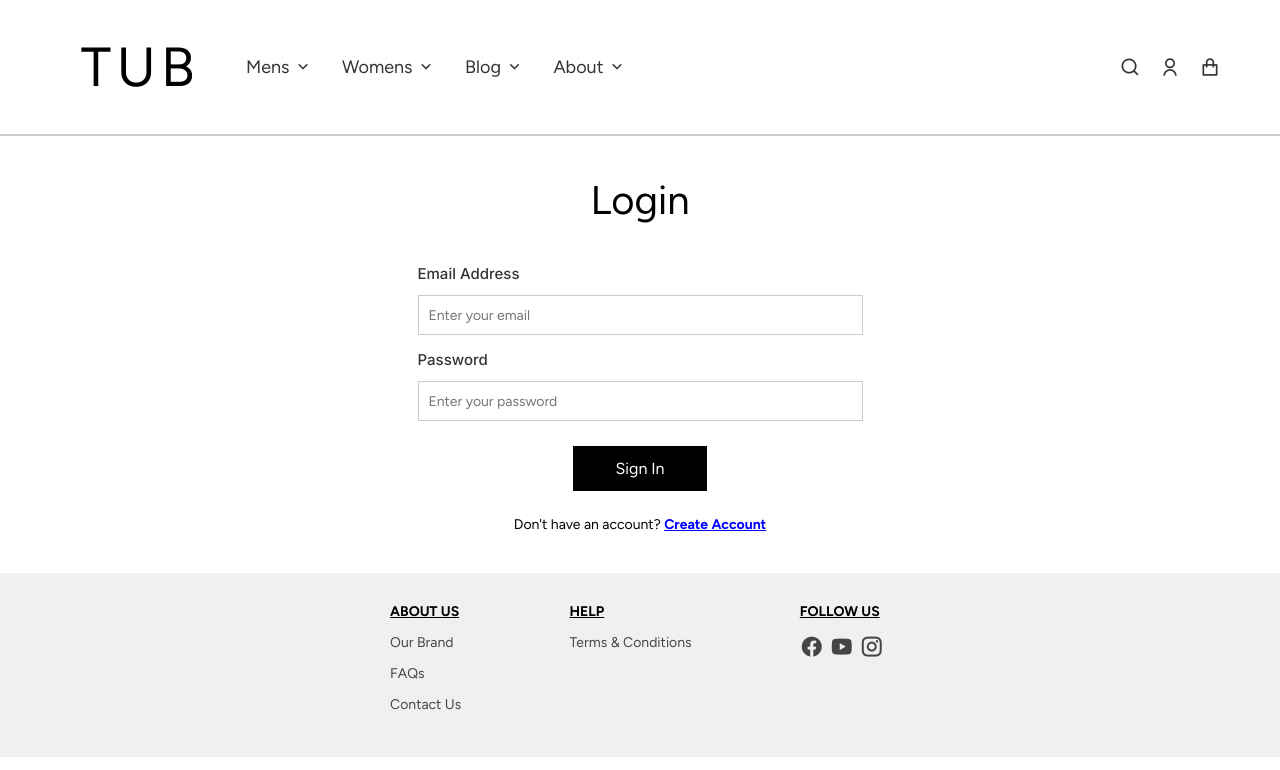
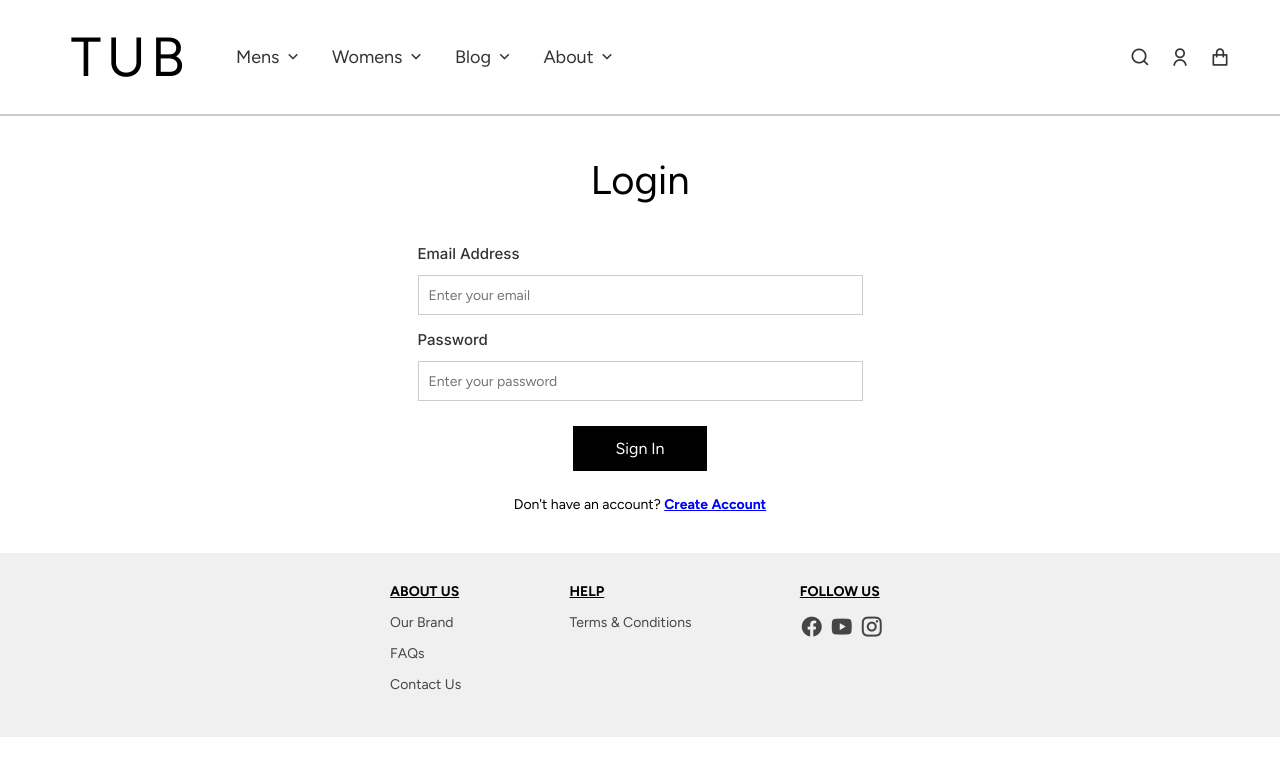
Before and after one commit to yccccc12/Web_Application, a PHP site: page /user/login.php in a window 1280 px wide. Shown: the top 770 px of the page. Run offline with PHP 8.4, Linux system fonts and the light colour scheme.

Commit message:
Restructure Design

```diff
--- a/includes/header.php
+++ b/includes/header.php
@@ -41,8 +41,8 @@
         </ul>
 
         <div class="nav-icons">
-            <a href="/Web_Application/user/login.php"><i class="ri-search-line"></i></a>
-            <i class="ri-user-line"></i>
+            <i class="ri-search-line"></i>
+            <a href="/Web_Application/user/login.php"><i class="ri-user-line"></i></a>
             <i class="ri-shopping-bag-line"></i>
         </div>
     </nav>
--- a/style/signUpStyle.css
+++ b/style/login-signUpStyle.css
@@ -4,63 +4,79 @@
     box-sizing: border-box;
     font-family: 'Figtree', sans-serif;
 }
-#signUp{
+
+/*============== Login Page and Sign Up Page ================ */
+.authentication-heading{
+    margin: 40px 0 40px;
     color: #000;
     text-align: center;
-    font-family: 'Figtree', sans-serif;
     font-size: 40px;
     font-style: normal;
     font-weight: 400;
-    line-height: 150%;
-    margin-bottom: 20px;
 }
-.BigContainer {
-    width: 400px; /* Adjust width as needed */
-    margin: 0 auto; /* Centers horizontally */
-    position: absolute;
-    top: 50%;
-    left: 50%;
-    transform: translate(-50%, -50%); /* Centers vertically */
+
+.form-container {
+    width: auto; /* Adjust width as needed */
+    max-width: 445px;
+    margin: 35px auto 40px;
     display: flex;
     flex-direction: column;
     align-items: center; /* Aligns content to center */
     text-align: center; /* Ensures text alignment */
     gap: 15px; /* Adds space between elements */
-    margin-top: 40px;
+    height: auto;
 }
 
-.FNameContainer, .LNameContainer,.EmailContainer,.PasswordContainer{
+.form-field {
     width: 100%;
     display: flex;
     flex-direction: column;
     align-items: flex-start; /* Keeps labels aligned left */
 }
-.FNameContainer h2, .LNameContainer h2,.EmailContainer h2, .PasswordContainer h2 {
-    font-size: 16px;
-    font-weight: bold;
-    margin-bottom: 5px;
+
+.form-field p {
+    font-family: Inter;
+    font-size: 15px;
+    font-weight: 500;
+    margin-bottom: 12px;
+    color: #333;
 }
+
 input {
-    font-family: 'Figtree', sans-serif;
     width: 100%;
     height: 40px;
     padding: 10px;
     border: 1px solid #ccc;
-    border-radius: 5px;
     font-size: 14px;
 }
+
 button {
-    font-family: 'Figtree', sans-serif;
-    width: 50%;
+    margin-top: 10px;
+    width: 30%;
     height: 45px;
     background-color: black;
     color: white;
     border: none;
-    border-radius: 5px;
     font-size: 16px;
     cursor: pointer;
+    transition: 0.3s ease;
 }
 
 button:hover {
     background-color: #333;
 }
+
+.create-account {
+    margin-top: 10px;
+    font-size: 14px;
+    text-align: center;
+}
+
+.create-account a {
+    color: blue;
+    font-weight: bold;
+}
+
+.create-account a:hover {
+    text-decoration: underline;
+}
--- a/style/loginStyle.css
+++ /dev/null
@@ -1,82 +0,0 @@
-* {
-    margin: 0;
-    padding: 0;
-    box-sizing: border-box;
-    font-family: 'Figtree', sans-serif;
-}
-
-#login{
-    margin: 40px 0 40px;
-    color: #000;
-    text-align: center;
-    font-family: 'Figtree', sans-serif;
-    font-size: 40px;
-    font-style: normal;
-    font-weight: 400;
-}
-
-.BigContainer {
-    width: auto; /* Adjust width as needed */
-    max-width: 445px;
-    margin: 35px auto 40px;
-    display: flex;
-    flex-direction: column;
-    align-items: center; /* Aligns content to center */
-    text-align: center; /* Ensures text alignment */
-    gap: 15px; /* Adds space between elements */
-    height: auto;
-}
-
-.container {
-    width: 100%;
-    display: flex;
-    flex-direction: column;
-    align-items: flex-start; /* Keeps labels aligned left */
-}
-
-.container p {
-    font-family: Inter;
-    font-size: 15px;
-    font-weight: 500;
-    margin-bottom: 12px;
-    color: #333;
-}
-
-input {
-    width: 100%;
-    height: 40px;
-    padding: 10px;
-    border: 1px solid #ccc;
-    font-size: 14px;
-}
-
-button {
-    margin-top: 10px;
-    width: 30%;
-    height: 45px;
-    background-color: black;
-    color: white;
-    border: none;
-    font-size: 16px;
-    cursor: pointer;
-    transition: 0.3s ease;
-}
-
-button:hover {
-    background-color: #333;
-}
-
-.create-account {
-    margin-top: 10px;
-    font-size: 14px;
-    text-align: center;
-}
-
-.create-account a {
-    color: blue;
-    font-weight: bold;
-}
-
-.create-account a:hover {
-    text-decoration: underline;
-}
--- a/style/styles.css
+++ b/style/styles.css
@@ -15,7 +15,7 @@ body {
     display: flex;
     justify-content: space-between;
     align-items: center;
-    padding: 20px;
+    padding: 10px;
     max-width: 1200px; /* Limit width for larger screens */
     margin: 0 auto; /* Center the navigation */
     position: relative;
--- a/user/login.php
+++ b/user/login.php
@@ -15,21 +15,21 @@
 
     <!-- CSS -->
     <link rel="stylesheet" href="../style/styles.css">
-    <link rel="stylesheet" href="../style/loginStyle.css">
+    <link rel="stylesheet" href="../style/login-signUpStyle.css">
 </head>
 <body>
     <?php include '../includes/header.php';?>
 
     <section class="login-section">
-        <h1 id=login>Login</h1>
-        <div class="BigContainer">
+        <h1 class="authentication-heading">Login</h1>
+        <div class="form-container">
 
-            <div class="container">
+            <div class="form-field">
                 <p>Email Address</p>
                 <input type="email" placeholder="Enter your email">
             </div>
 
-            <div class="container">
+            <div class="form-field">
                 <p>Password</p>
                 <input type="password" placeholder="Enter your password">
             </div>
```
Also changed, not shown: user/signUp.php (+17 -20 lines).
